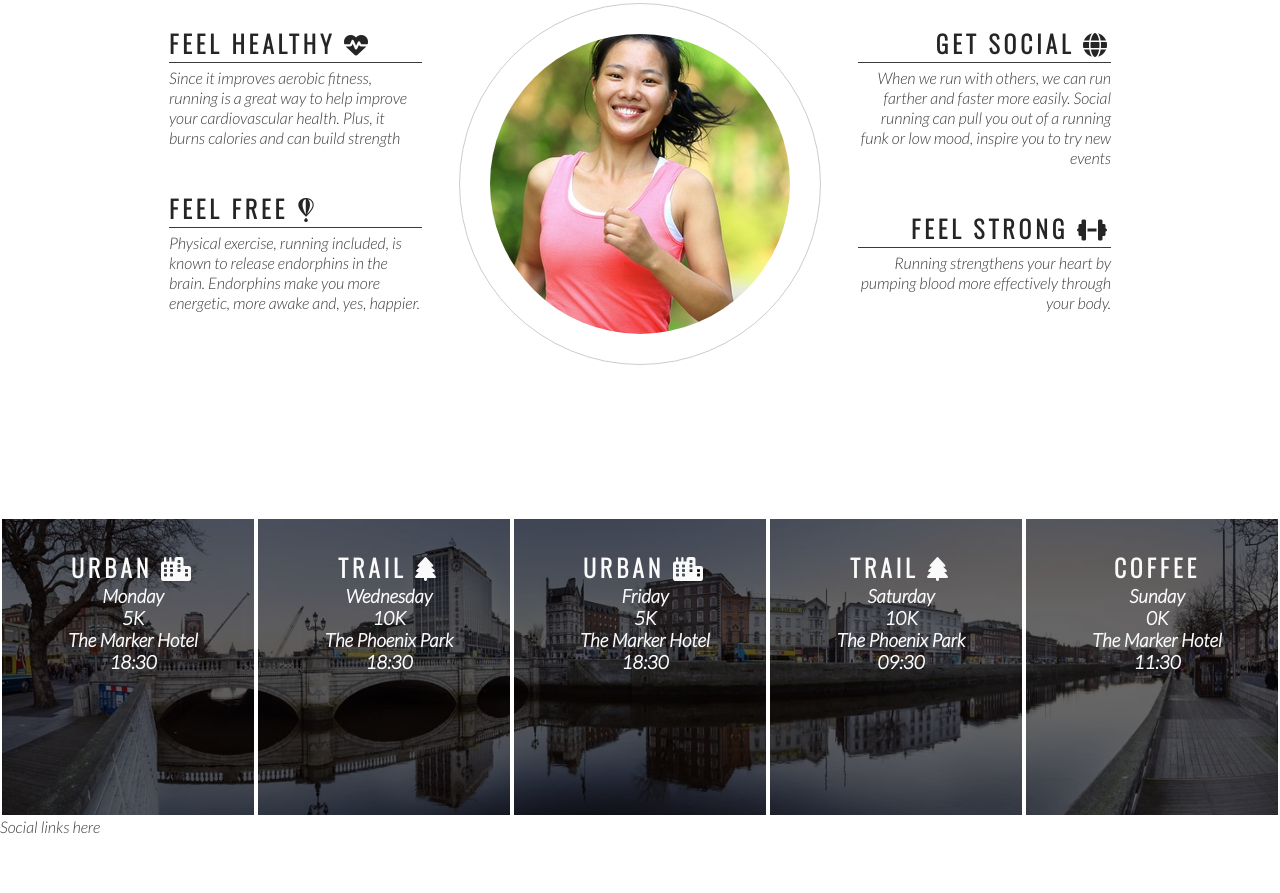
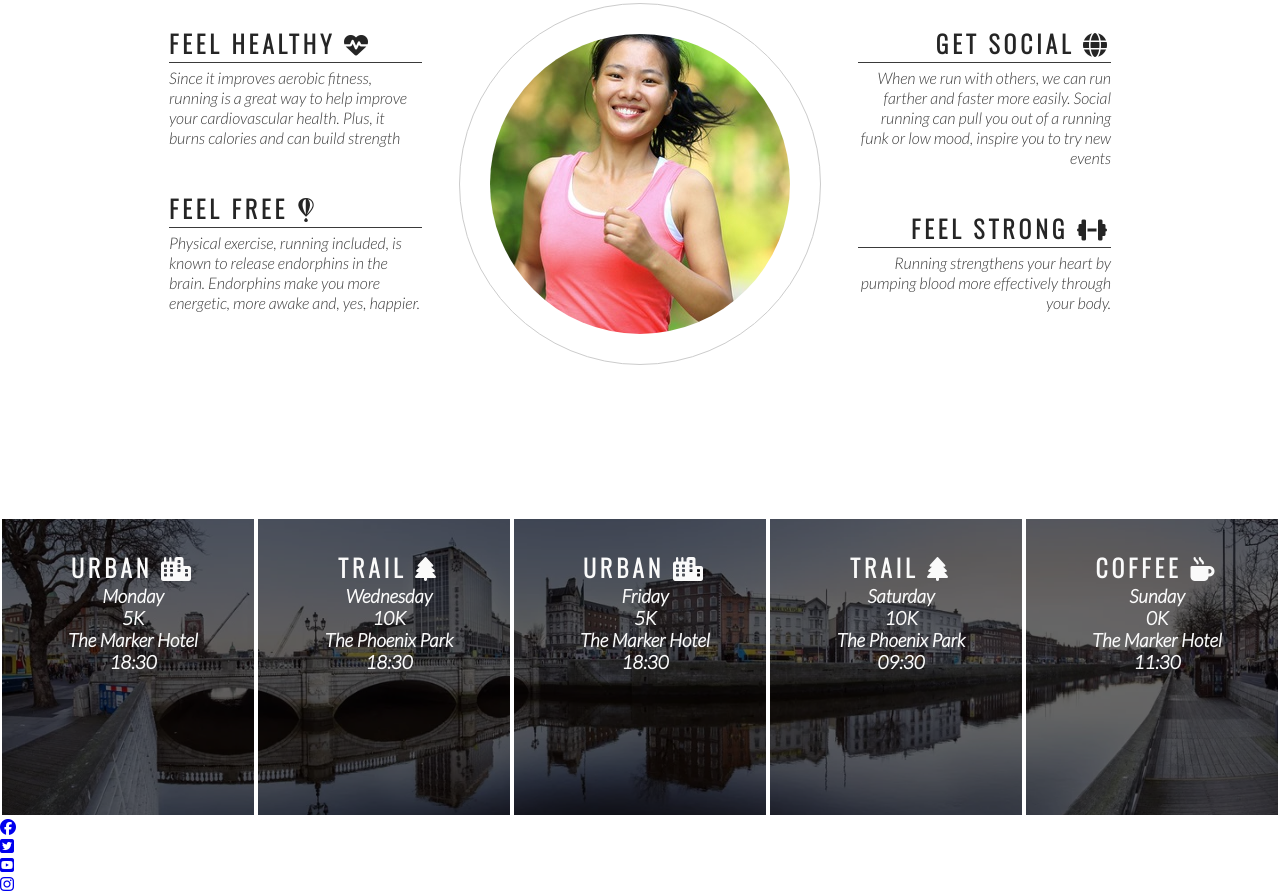
Before and after one commit to EdSouthern/love-running, a plain HTML site: page index.html in a window 1280 px wide. Shown: the part 778-1671 px from the top of the page. Before the commit the page ends 1614 px from the top, so only its background shows below. Drawn offline with nearby package versions, Linux system fonts and the light colour scheme.

Commit message:
Add basic footer structure and content

```diff
--- a/index.html
+++ b/index.html
@@ -104,7 +104,7 @@
             <h3>09:30</h3>
         </div>
         <div>
-            <h2>Coffee</h2>
+            <h2>Coffee <i class="fas fa-mug-hot"></i></h2>
             <h3>Sunday</h3>
             <h3>0K</h3>
             <h3>The Marker Hotel</h3>
@@ -112,7 +112,24 @@
         </div>
     </section>
     <footer>
-        Social links here
+        <ul>
+            <li>
+                <a href="https://facebook.com" target="_blank" rel="noopener"
+                    aria-label="Visit our Facebook page (opens in a new tab)"> <i class="fab fa-facebook"></i></a>
+            </li>
+            <li>
+                <a href="https://twitter.com" target="_blank" rel="noopener"
+                    aria-label="Visit our Twitter page (opens in a new tab)"> <i class="fab fa-twitter-square"></i></a>
+            </li>
+            <li>
+                <a href="https://youtube.com" target="_blank" rel="noopener"
+                    aria-label="Visit our YouTube page (opens in a new tab)"> <i class="fab fa-youtube-square"></i></a>
+            </li>
+            <li>
+                <a href="https://instagram.com" target="_blank" rel="noopener"
+                    aria-label="Visit our Instagram page (opens in a new tab)"> <i class="fab fa-instagram"></i></a>
+            </li>
+        </ul>
     </footer>
 
     <script src="https://kit.fontawesome.com/5064cc4168.js" crossorigin="anonymous"></script>
```
